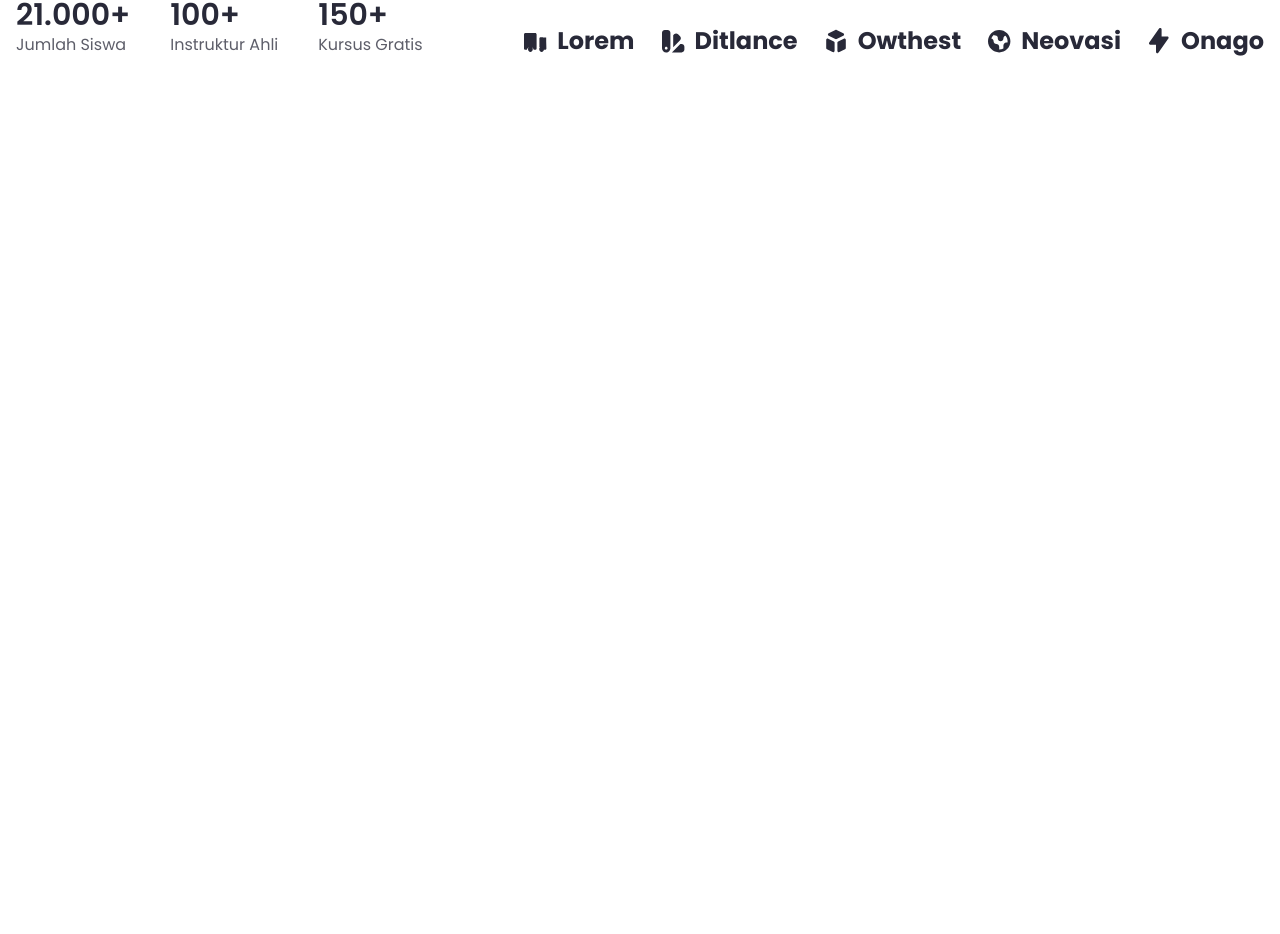
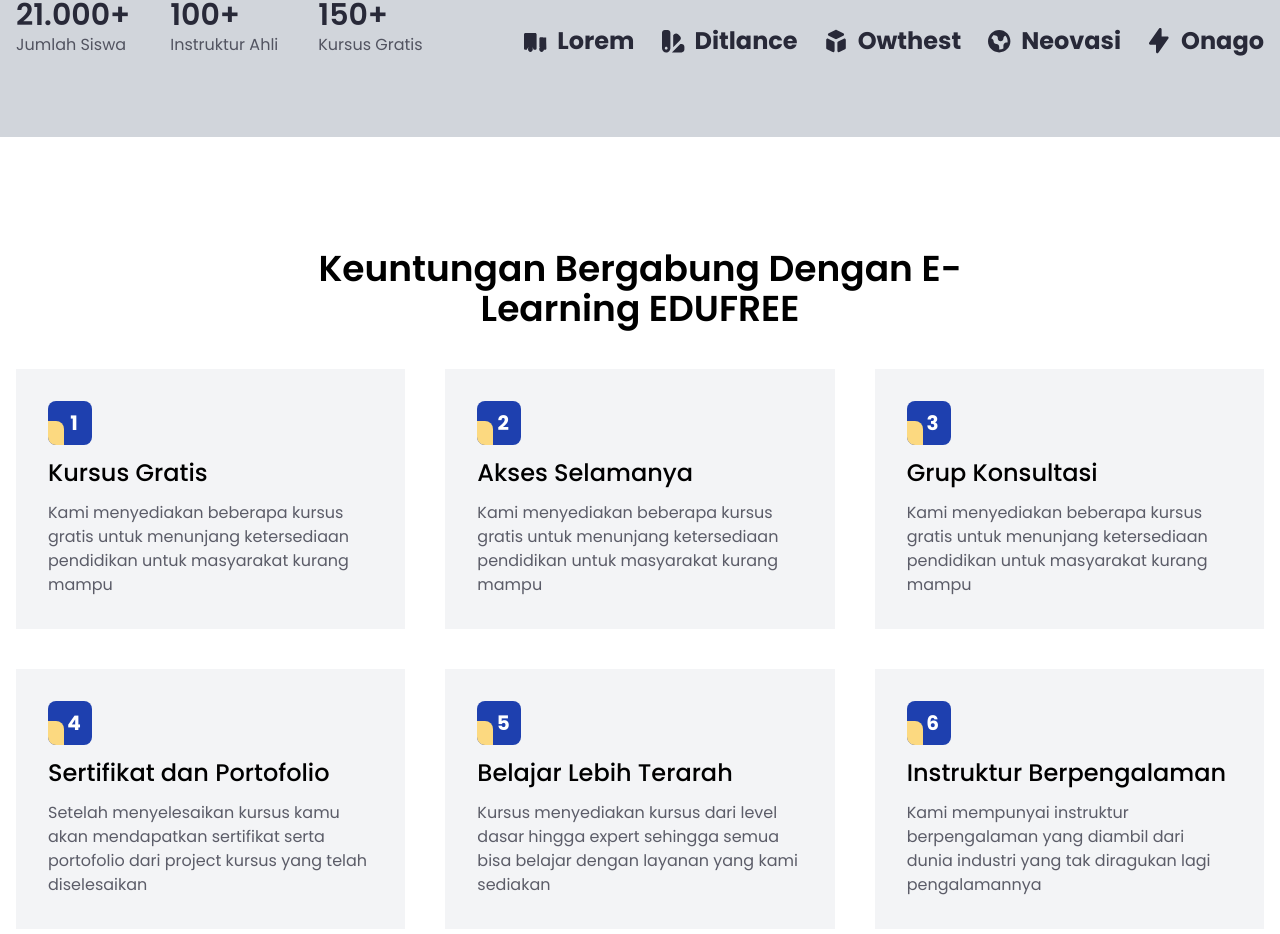
Before and after one commit to IndraSaputraIdrus/edufree-page, a React (Vite) app: page / in a window 1280 px wide. Shown: the part 698-1632 px from the top of the page. Before the commit the page ends 835 px from the top, so only its background shows below. Built offline with nearby package versions, Linux system fonts and the light colour scheme.

Commit message:
benefits section

```diff
--- a/index.html
+++ b/index.html
@@ -1,12 +1,14 @@
 <!DOCTYPE html>
 <html lang="en">
-
   <head>
     <meta charset="UTF-8" />
     <link rel="icon" type="image/svg+xml" href="/vite.svg" />
     <link rel="preconnect" href="https://fonts.googleapis.com" />
     <link rel="preconnect" href="https://fonts.gstatic.com" crossorigin />
-  <link href="https://fonts.googleapis.com/css2?family=Poppins:wght@400;600;700&display=swap" rel="stylesheet" />
+    <link
+      href="https://fonts.googleapis.com/css2?family=Poppins:wght@400;500;600;700&display=swap"
+      rel="stylesheet"
+    />
     <meta name="viewport" content="width=device-width, initial-scale=1.0" />
     <title>Vite + React</title>
   </head>
@@ -15,5 +17,4 @@
     <div id="root"></div>
     <script type="module" src="/src/main.jsx"></script>
   </body>
-
 </html>
--- a/src/App.jsx
+++ b/src/App.jsx
@@ -1,3 +1,4 @@
+import Benefits from "./components/Benefits";
 import Hero from "./components/Hero";
 import Navbar from "./components/Navbar";
 import Statistics from "./components/Statistics";
@@ -8,6 +9,7 @@ function App() {
       <Navbar />
       <Hero />
       <Statistics />
+      <Benefits />
     </>
   );
 }
--- /dev/null
+++ b/src/components/Benefits.jsx
@@ -0,0 +1,87 @@
+import Container from "./Container";
+import clsx from "clsx";
+
+const listBenefit = [
+  {
+    id: 1,
+    title: "Kursus Gratis",
+    description:
+      "Kami menyediakan beberapa kursus gratis untuk menunjang ketersediaan pendidikan untuk masyarakat kurang mampu",
+  },
+  {
+    id: 2,
+    title: "Akses Selamanya",
+    description:
+      "Kami menyediakan beberapa kursus gratis untuk menunjang ketersediaan pendidikan untuk masyarakat kurang mampu",
+  },
+  {
+    id: 3,
+    title: "Grup Konsultasi",
+    description:
+      "Kami menyediakan beberapa kursus gratis untuk menunjang ketersediaan pendidikan untuk masyarakat kurang mampu",
+  },
+  {
+    id: 4,
+    title: "Sertifikat dan Portofolio",
+    description:
+      "Setelah menyelesaikan kursus kamu akan mendapatkan sertifikat serta portofolio dari project kursus yang telah diselesaikan",
+  },
+  {
+    id: 5,
+    title: "Belajar Lebih Terarah",
+    description:
+      "Kursus menyediakan kursus dari level dasar hingga expert sehingga semua  bisa belajar dengan  layanan yang kami sediakan",
+  },
+  {
+    id: 6,
+    title: "Instruktur Berpengalaman",
+    description:
+      "Kami mempunyai instruktur berpengalaman yang diambil dari dunia industri yang tak diragukan lagi pengalamannya",
+  },
+];
+
+const Benefits = () => {
+  return (
+    <section>
+      <Container>
+        <div className={clsx("pt-28 pb-16")}>
+          <h2 className="font-semibold text-4xl text-center max-w-2xl mx-auto">
+            Keuntungan Bergabung Dengan E-Learning EDUFREE
+          </h2>
+          <div className={clsx("mt-10", "grid grid-cols-3 gap-10")}>
+            {listBenefit.map((item) => (
+              <div
+                key={item.id}
+                className={clsx(
+                  "p-8",
+                  "bg-gray-100",
+                  "flex flex-col space-y-3"
+                )}
+              >
+                <div
+                  className={clsx(
+                    "bg-blue-800 text-white",
+                    "h-11 w-11 pl-2",
+                    "flex items-center justify-center",
+                    "text-xl font-bold",
+                    "rounded-lg",
+                    "relative overflow-hidden",
+                    "after:h-11 after:w-11 after:absolute after:bg-secondary after:rounded-lg after:right-7 after:top-5"
+                  )}
+                >
+                  {item.id}
+                </div>
+                <h4 className="font-medium text-2xl">{item.title}</h4>
+                <p className="text-base text-primary-2/75">
+                  {item.description}
+                </p>
+              </div>
+            ))}
+          </div>
+        </div>
+      </Container>
+    </section>
+  );
+};
+
+export default Benefits;
--- a/src/components/Hero.jsx
+++ b/src/components/Hero.jsx
@@ -22,13 +22,15 @@ const Hero = () => {
                   "block",
                   "px-10 py-3",
                   "rounded-md",
-                  "bg-secondary text-black"
+                  "bg-secondary text-black",
+                  "transition duration-300 ease-in-out",
+                  "hover:bg-white"
                 )}
                 href=""
               >
                 Lihat Kursus
               </a>
-              <a className="block" href="">
+              <a className="block duration-300 hover:opacity-75" href="">
                 Lihat Alur Belajar &rarr;
               </a>
             </div>
--- a/src/components/Navbar.jsx
+++ b/src/components/Navbar.jsx
@@ -11,7 +11,7 @@ const navLinks = [
 
 const Navbar = () => {
   return (
-    <nav className="bg-primary fixed w-full top-0 left-0">
+    <nav className="bg-primary fixed w-full top-0 left-0 z-10">
       <Container>
         <div className={clsx("h-20", "flex items-center", "text-white")}>
           <h3 className={clsx("mr-auto", "text-2xl font-bold")}>[EDUFREE]</h3>
@@ -37,6 +37,7 @@ const Navbar = () => {
               "block",
               "px-10 py-3",
               "border border-white rounded-md",
+              "transition duration-300 ease-in-out",
               "hover:bg-white hover:text-primary"
             )}
             href="#"
--- a/src/components/Statistics.jsx
+++ b/src/components/Statistics.jsx
@@ -21,7 +21,7 @@ const statistics = [
 
 const Statistics = () => {
   return (
-    <section>
+    <section className="bg-gray-300">
       <Container>
         <div className="py-20 text-primary-2">
           <div className="flex items-end justify-between">
```
Lines whose indentation alone changed are shown as unchanged.
